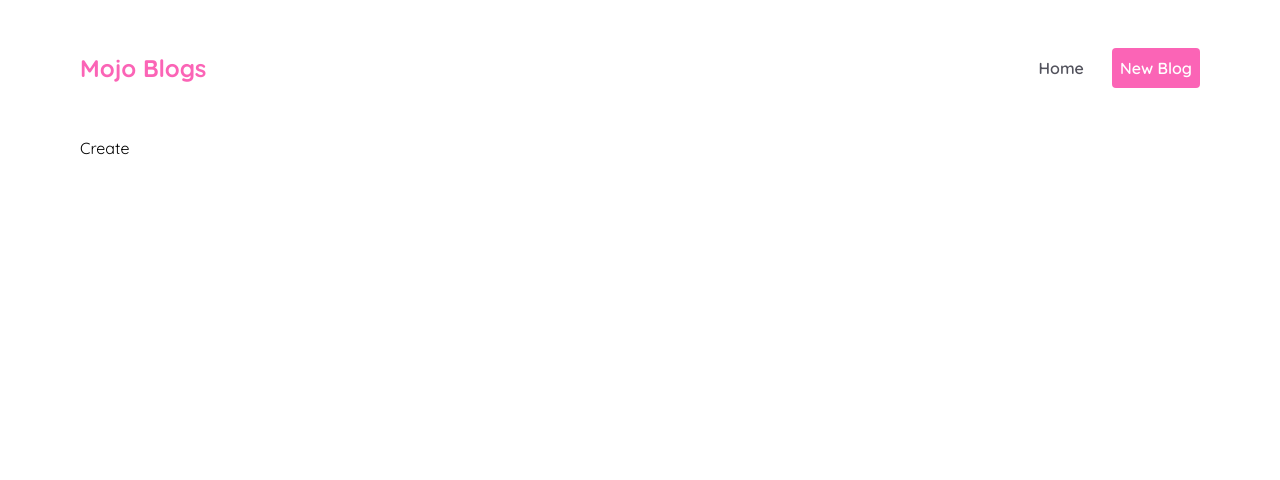
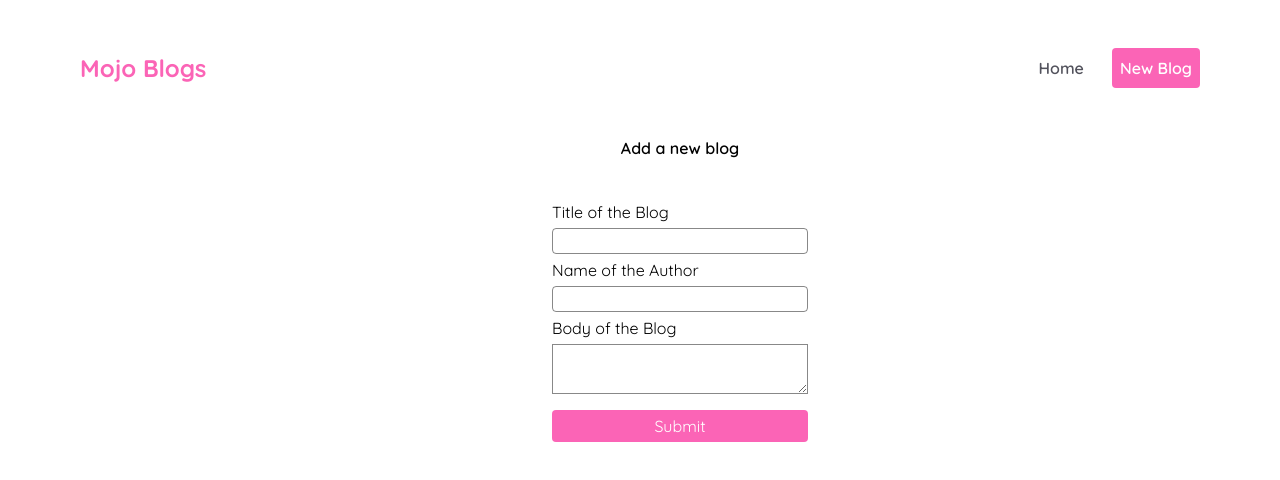
Before and after one commit to parAEdox0/react-practice-apps, a React (Vite) app in the folder pogo-blogs/: page /create in a window 1280 px wide. Shown: the top 480 px of the page. Built offline with nearby package versions, Linux system fonts and the light colour scheme.

Commit message:
Delete feature and 404 page setup

```diff
--- a/pogo-blogs/components/BlogList.jsx
+++ b/pogo-blogs/components/BlogList.jsx
@@ -1,7 +1,15 @@
 import { Link } from "react-router-dom";
 import { H4, H2 } from "../styles/Styles";
 
-const BlogList = ({ blogs }) => {
+const BlogList = ({ blogs, setBlogs }) => {
+  const HandleDelete = (id) => {
+    fetch(`http://localhost:5000/blogs/${id}`, {
+      method: "DELETE",
+    }).then(() => {
+      setBlogs(blogs.filter((blog) => id !== blog.id));
+    });
+  };
+
   return (
     <div id="blogs" className="flex flex-col min-h-[83vh] gap-5">
       {blogs.map((blog) => (
@@ -13,7 +21,10 @@ const BlogList = ({ blogs }) => {
             <H2 className=" cursor-pointer">{blog.title}</H2>
             <H4>written by {blog.author} </H4>
           </Link>
-          <button className="bg-zinc-600 w-14 p-1 rounded-sm text-white cursor-pointer">
+          <button
+            onClick={() => HandleDelete(blog.id)}
+            className="bg-zinc-600 w-14 p-1 rounded-sm text-white cursor-pointer"
+          >
             delete
           </button>
         </div>
--- a/pogo-blogs/data/db.json
+++ b/pogo-blogs/data/db.json
@@ -1,19 +1,19 @@
 {
   "blogs": [
     {
-      "id": 1,
+      "id": "1",
       "title": "Getting Started with React",
       "author": "Jane Doe",
       "text": "React is a JavaScript library"
     },
     {
-      "id": 2,
+      "id": "2",
       "title": "Understanding Tailwind CSS",
       "author": "John Smith",
       "text": "Tailwind CSS is a utility-first CSS framework."
     },
     {
-      "id": 3,
+      "id": "3",
       "title": "Introduction to Cloud Computing",
       "author": "Alex Carter",
       "text": "Cloud computing delivers computing services like storage, servers, databases, and networking."
--- a/pogo-blogs/hooks/useFetch.jsx
+++ b/pogo-blogs/hooks/useFetch.jsx
@@ -24,7 +24,7 @@ const useFetch = (url) => {
         });
     }, 1500);
   }, []);
-  return [data, isLoading, error];
+  return [data, setData, isLoading, error];
 };
 
 export default useFetch;
--- a/pogo-blogs/pages/Create.jsx
+++ b/pogo-blogs/pages/Create.jsx
@@ -1,9 +1,87 @@
-import React from "react";
+import { useState } from "react";
 
 const Create = () => {
+  const [title, setTitle] = useState("");
+  const [author, setAuthor] = useState("");
+  const [text, setText] = useState("");
+  const [success, setSuccess] = useState("");
+  const [error, setError] = useState("");
+  const [loading, setLoading] = useState(null);
+  const handleSubmit = (e) => {
+    setSuccess("");
+    setError("");
+    setLoading(true);
+    e.preventDefault();
+    setTimeout(() => {
+      const body = { title, author, text };
+      fetch("http://localhost:5000/blogs", {
+        method: "POST",
+        headers: {
+          "Content-Type": "application/json",
+        },
+        body: JSON.stringify(body),
+      })
+        .then(() => {
+          setLoading(false);
+          setTitle("");
+          setAuthor("");
+          setText("");
+          setSuccess("Blog has been successfully created");
+        })
+        .catch((err) => {
+          setLoading(false);
+          setError("Sever Error");
+        });
+    }, 500);
+  };
   return (
-    <div>
-      <h1>Create</h1>
+    <div id="Create" className="flex flex-col items-center gap-10">
+      <h1 className="font-semibold">Add a new blog</h1>
+      <form onSubmit={handleSubmit} className="flex flex-col w-[20vw] gap-1">
+        <label htmlFor="title">Title of the Blog</label>
+        <input
+          className="border border-[#00000077] rounded-sm"
+          name="title"
+          type="text"
+          id="title"
+          value={title}
+          onChange={(e) => setTitle(e.target.value)}
+          required
+        />
+        <label htmlFor="author">Name of the Author</label>
+        <input
+          className="border border-[#00000077] rounded-sm"
+          name="author"
+          type="text"
+          id="author"
+          value={author}
+          onChange={(e) => setAuthor(e.target.value)}
+          required
+        />
+        <label htmlFor="text">Body of the Blog</label>
+        <textarea
+          className="border border-[#00000077]"
+          name="text"
+          id="text"
+          value={text}
+          onChange={(e) => setText(e.target.value)}
+          required
+        ></textarea>
+        <button className="p-1 bg-pink-400 rounded-sm text-white mt-3 text-center cursor-pointer">
+          Submit
+        </button>
+        {success && (
+          <p className="p-1 rounded-md text-[10px] text-[#68da77] font-semibold border border-[#A6E4AE]">
+            {success}
+          </p>
+        )}
+        {error && (
+          <p className="p-1 rounded-md text-[10px] text-[#e74141] font-semibold border border-[#e74141]">
+            {error}
+          </p>
+        )}
+        {loading && <p>Loading...</p>}
+      </form>
     </div>
   );
 };
--- a/pogo-blogs/pages/Home.jsx
+++ b/pogo-blogs/pages/Home.jsx
@@ -1,13 +1,14 @@
 import useFetch from "../hooks/useFetch";
 import BlogList from "../components/BlogList";
-
 const Home = () => {
-  const [blogs, isLoading, error] = useFetch("http://localhost:5000/blogs");
+  const [blogs, setBlogs, isLoading, error] = useFetch(
+    "http://localhost:5000/blogs"
+  );
   return (
     <div>
       {error && <p>{error}</p>}
       {isLoading && <p>Loading...</p>}
-      {blogs && <BlogList blogs={blogs} />}
+      {blogs && <BlogList blogs={blogs} setBlogs={setBlogs} />}
     </div>
   );
 };
--- /dev/null
+++ b/pogo-blogs/pages/NotFound.jsx
@@ -0,0 +1,7 @@
+import React from "react";
+
+const NotFound = () => {
+  return <div>You have hit a url that doesn't exist :( </div>;
+};
+
+export default NotFound;
--- a/pogo-blogs/src/App.jsx
+++ b/pogo-blogs/src/App.jsx
@@ -3,6 +3,7 @@ import Home from "../pages/Home";
 import Create from "../pages/Create";
 import { BrowserRouter, Route, Routes } from "react-router-dom";
 import BlogRoute from "../components/BlogRoute";
+import NotFound from "../pages/NotFound";
 
 const App = () => {
   return (
@@ -13,6 +14,7 @@ const App = () => {
           <Route path="/" element={<Home />} />
           <Route path="/create" element={<Create />} />
           <Route path="/blogs/:id" element={<BlogRoute />} />
+          <Route path="*" element={<NotFound />} />
         </Routes>
       </main>
     </BrowserRouter>
```
Also changed, not shown: pogo-blogs/components/HandleDelete.jsx (added).
